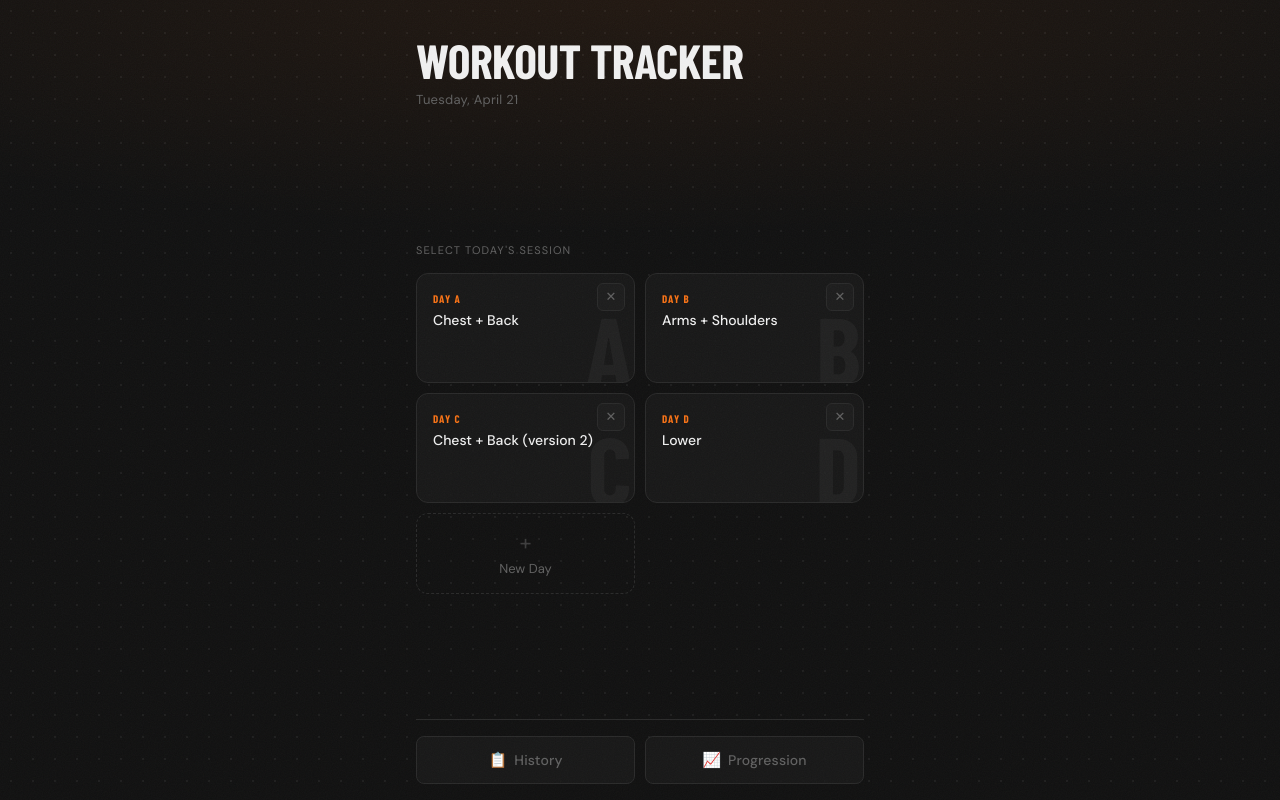
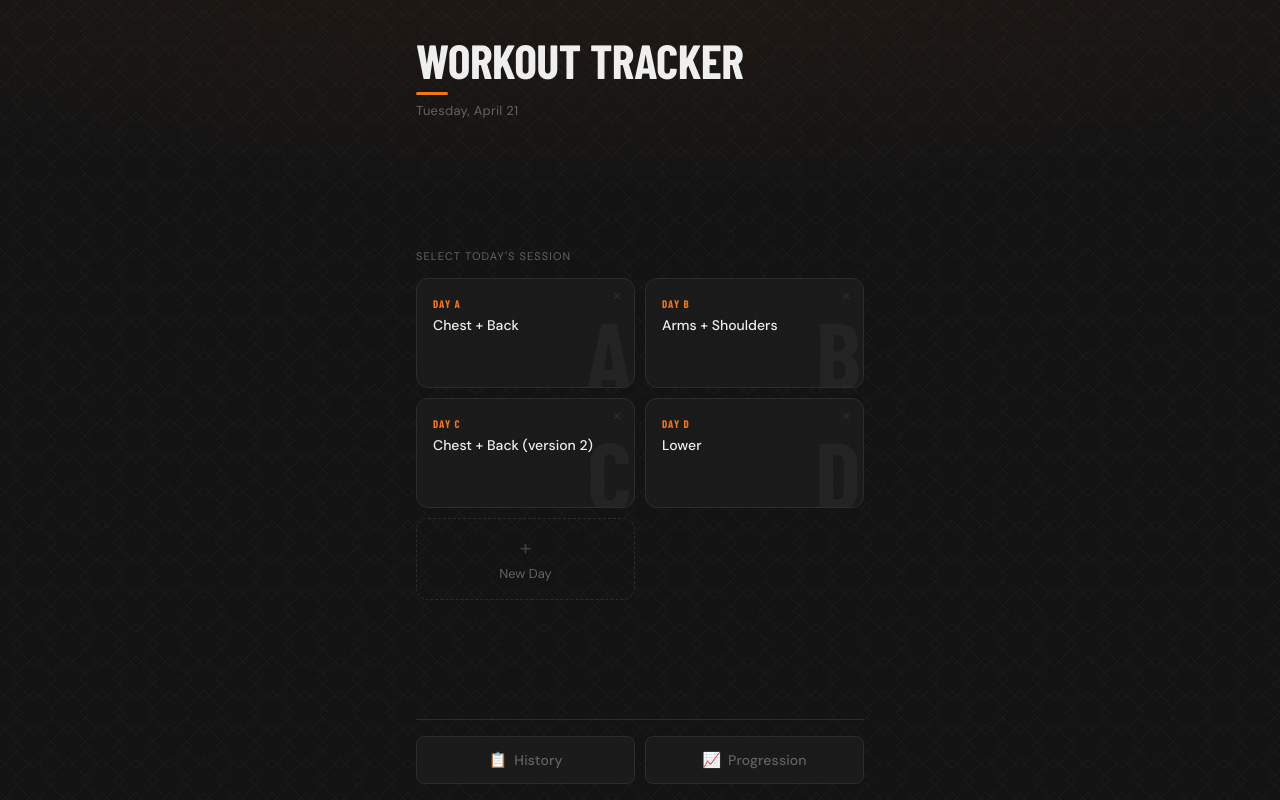
Before and after one commit to AnandaTris/Personal-Workout-Tracker, a React (Vite) app: page / in a window 1280 px wide. Built offline with nearby package versions, Linux system fonts and the light colour scheme; a web font is replaced by a local one.

Commit message:
design by claude

```diff
--- a/src/index.css
+++ b/src/index.css
@@ -26,12 +26,25 @@
 
 html {
   height: 100%;
-  /* Base dark + dot grid (gym rubber floor) + warm overhead light */
   background-color: #111111;
+  /* Diagonal crosshatch — grip tape / athletic texture */
   background-image:
-    radial-gradient(ellipse 120% 45% at 50% 0%, rgba(249, 115, 22, 0.07) 0%, transparent 65%),
-    radial-gradient(circle, rgba(255, 255, 255, 0.055) 1px, transparent 1px);
-  background-size: 100% 100%, 22px 22px;
+    radial-gradient(ellipse 140% 50% at 50% -5%, rgba(249, 115, 22, 0.06) 0%, transparent 60%),
+    repeating-linear-gradient(
+      -45deg,
+      transparent,
+      transparent 16px,
+      rgba(255, 255, 255, 0.016) 16px,
+      rgba(255, 255, 255, 0.016) 17px
+    ),
+    repeating-linear-gradient(
+      45deg,
+      transparent,
+      transparent 16px,
+      rgba(255, 255, 255, 0.016) 16px,
+      rgba(255, 255, 255, 0.016) 17px
+    );
+  background-size: 100% 100%, 34px 34px, 34px 34px;
   background-attachment: fixed;
 }
 
--- a/src/pages/Home.css
+++ b/src/pages/Home.css
@@ -18,6 +18,16 @@
   letter-spacing: -0.5px;
   line-height: 1;
   text-transform: uppercase;
+}
+
+.home-title::after {
+  content: '';
+  display: block;
+  width: 32px;
+  height: 3px;
+  background: var(--accent);
+  border-radius: 2px;
+  margin-top: 8px;
 }
 
 .home-date {
@@ -113,7 +123,7 @@
 
 .day-btn-wrap .day-btn {
   width: 100%;
-  padding-right: 36px;
+  padding-right: 28px;
 }
 
 .day-letter--custom {
@@ -122,24 +132,25 @@
 
 .day-edit-btn {
   position: absolute;
-  top: 10px;
-  right: 10px;
-  background: var(--bg-elevated);
-  border: 1px solid var(--border);
+  top: 8px;
+  right: 8px;
+  background: none;
+  border: none;
   color: var(--text-muted);
-  width: 28px;
-  height: 28px;
-  border-radius: 6px;
-  font-size: 13px;
+  width: 20px;
+  height: 20px;
+  border-radius: 4px;
+  font-size: 11px;
   display: flex;
   align-items: center;
   justify-content: center;
   z-index: 2;
+  opacity: 0.3;
 }
 
 .day-edit-btn:active {
-  background: var(--border-bright);
-  color: var(--text);
+  opacity: 1;
+  color: var(--danger);
 }
 
 /* Add Day card */
--- a/src/pages/LogWorkout.css
+++ b/src/pages/LogWorkout.css
@@ -58,6 +58,9 @@
   color: var(--text);
   text-transform: uppercase;
   letter-spacing: 0.02em;
+  border-bottom: 2px solid var(--accent);
+  padding-bottom: 1px;
+  display: inline-block;
   white-space: nowrap;
   overflow: hidden;
   text-overflow: ellipsis;
```
